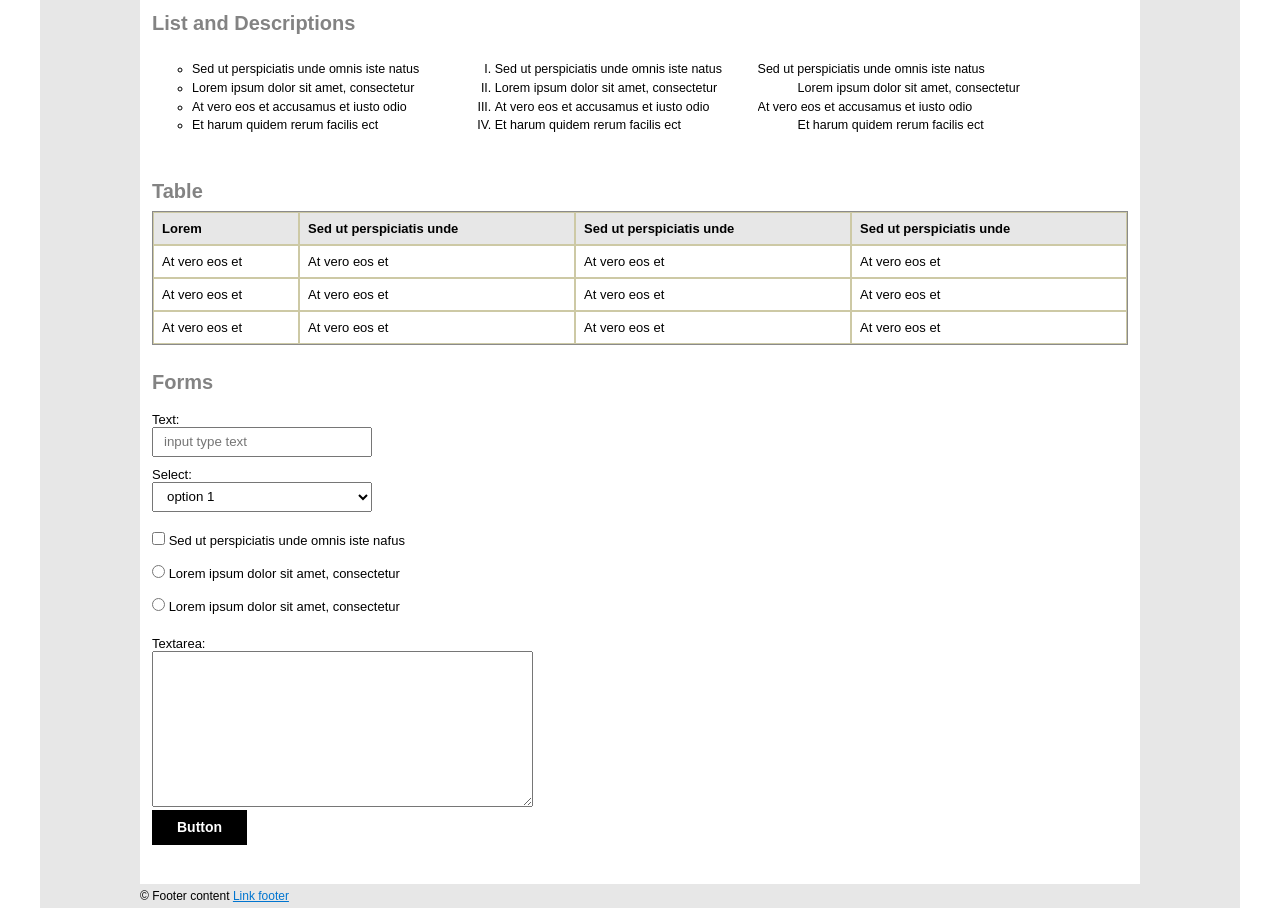
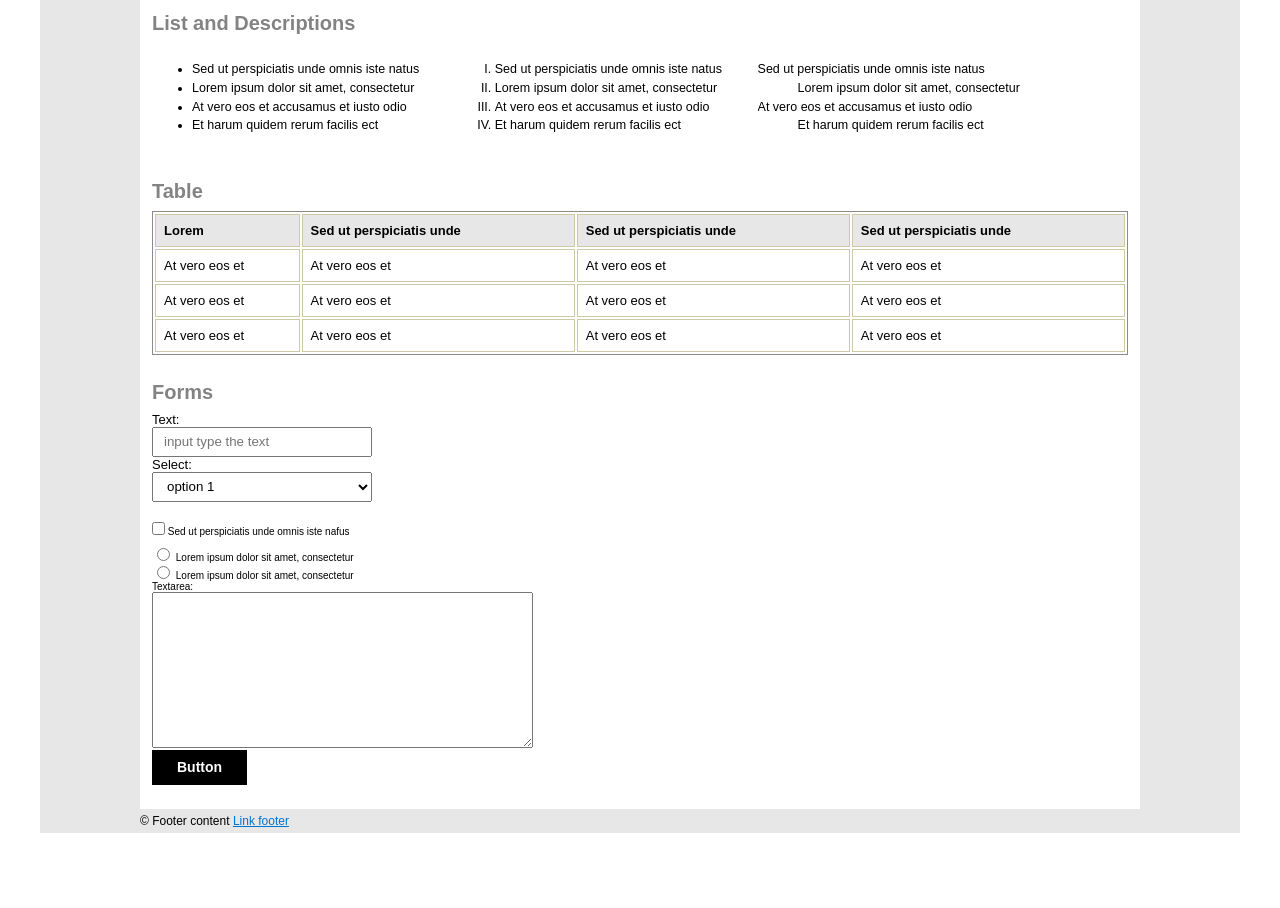
Before and after one commit to alexkurilo/hw3, a plain HTML site: page index.html in a window 1280 px wide. Shown: the part 768-1676 px from the top of the page. After the commit the page ends 1601 px from the top, so only its background shows below. Drawn offline with Linux system fonts and the light colour scheme.

Commit message:
work on bugs

```diff
--- a/index.html
+++ b/index.html
@@ -74,16 +74,16 @@
 			</h2>
 			<div class="lists">
 				<div class="ul">
-					<ul type="circle">
+					<ul>
 						<li>
 							Sed ut perspiciatis unde omnis iste natus
-							</li>
+						</li>
 						<li>
 							Lorem ipsum dolor sit amet, consectetur
 						</li>
 						<li>
 							At vero eos et accusamus et iusto odio
-							</li>
+						</li>
 						<li>
 							Et harum quidem rerum facilis ect
 						</li>
@@ -125,7 +125,7 @@
 			<h2>
 				Table
 			</h2>
-			<table cellspacing="0">
+			<table>
 				<tr>
 					<th>
 						Lorem
@@ -186,10 +186,13 @@
 			<h2>
 				Forms
 			</h2>
-			<article class="text">Text:
+			<span class="text">Text:
+			</span>
 			<br>
-			<input type="text" id="input" placeholder="input type text" title="занось що завгодно">
-			<article class="text">Select:
+			<input type="text" id="input" placeholder="input type the text" title="занось що завгодно">
+			<br>
+			<span class="text">Select:
+			</span>
 			<br>
 			<select size="1" id="select" title="вибирай що завгодно">
 				<option>
@@ -208,16 +211,18 @@
 					 Sed ut perspiciatis unde omnis iste nafus
 				</span>
 				<br>
-			<input type="radio" name="radio" id="radio">
+			<input type="radio" name="radio" class="radio">
 				<span>
 					Lorem ipsum dolor sit amet, consectetur
 				</span>
 			<br>
-			<input type="radio" name="radio" id="radio">
+			<input type="radio" name="radio" class="radio">
 				<span>
 					Lorem ipsum dolor sit amet, consectetur
 				</span>
-			<article id="textarea">Textarea:
+				<br>
+			<span id="textarea">Textarea:
+			</span>
 			<br>
 			<textarea rows="10" cols="45" >
 			</textarea>
```
